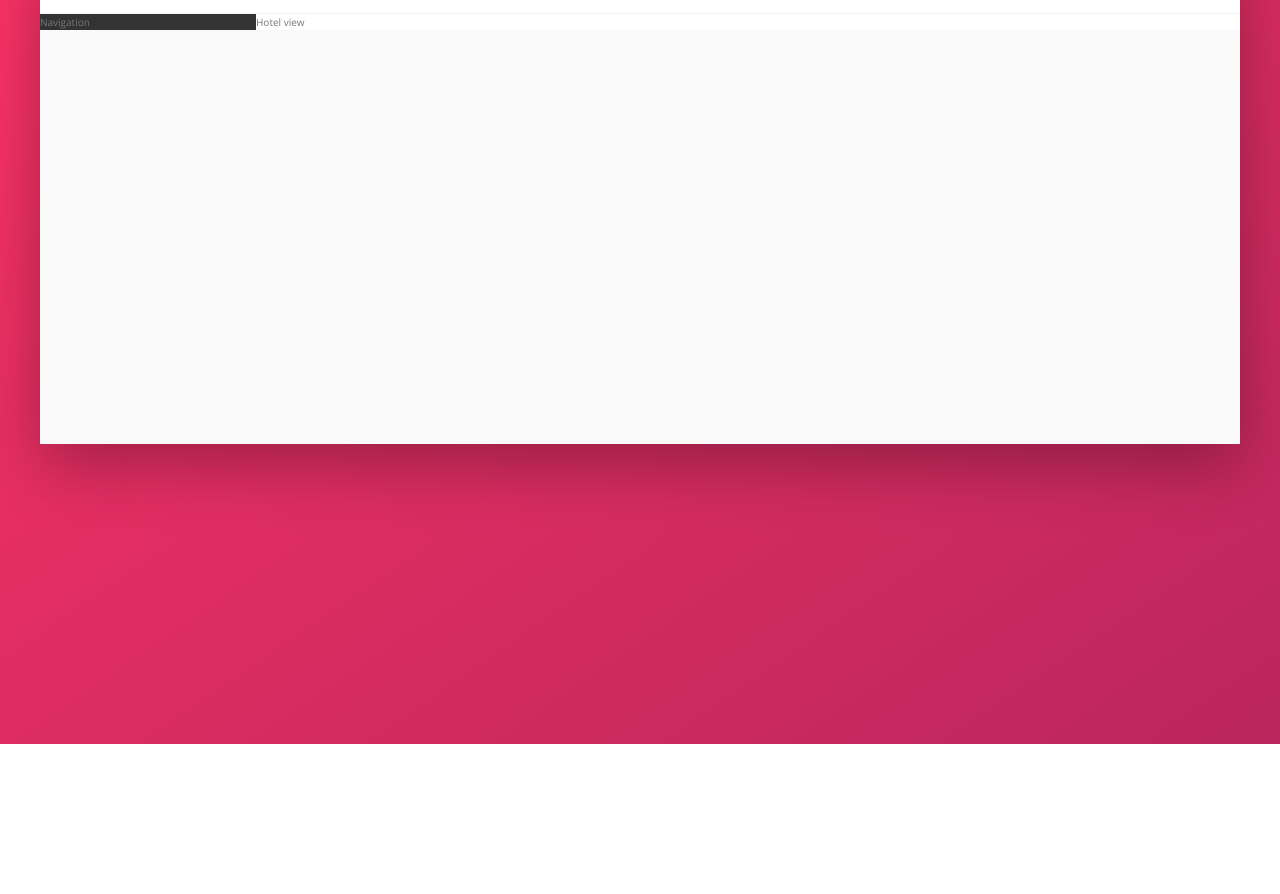
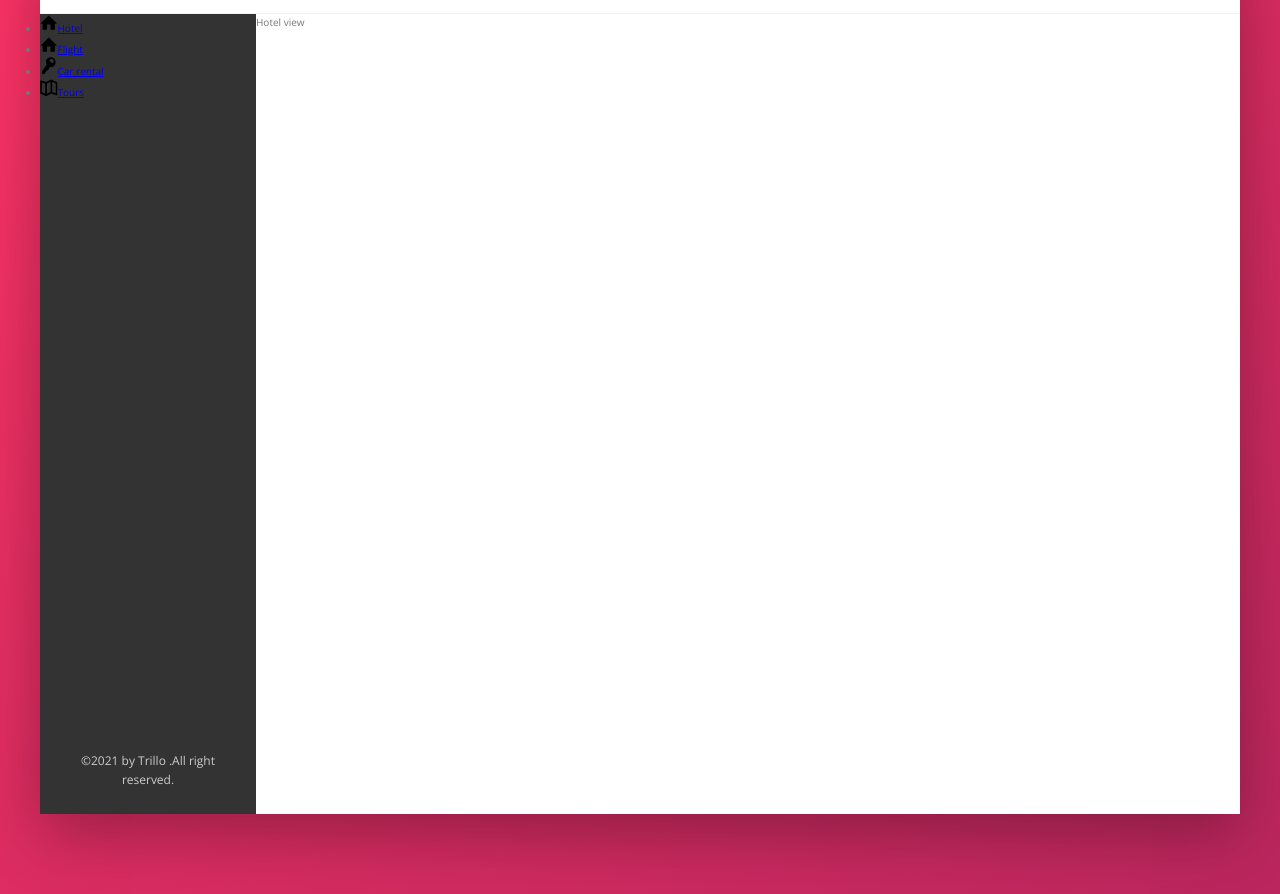
Before and after one commit to Ahmed-Roshdy-1/Trillo, a website: page index.html in a window 1280 px wide. Shown: the part 136-1030 px from the top of the page. Before the commit the page ends 880 px from the top, so only its background shows below. Drawn offline with nearby package versions, Linux system fonts and the light colour scheme.

Commit message:
Navigation

```diff
--- a/index.html
+++ b/index.html
@@ -38,7 +38,37 @@
         </nav>
       </header>
       <div class="content">
-        <nav class="sidebar"> Navigation </nav>
+        <nav class="sidebar">
+          <ul class="side-nav">
+            <li class="side-nav__item">
+              <a href="#" class="side-nav__link">
+                <svg class="side-nav__icon"><use xlink:href="img/sprite.svg#icon-home"></use></svg><span>Hotel</span>
+              </a>
+            </li>
+
+            <li class="side-nav__item">
+              <a href="#" class="side-nav__link">
+                <svg class="side-nav__icon"><use xlink:href="img/sprite.svg#icon-home"></use></svg><span>Flight</span>
+              </a>
+            </li>
+
+            <li class="side-nav__item">
+              <a href="#" class="side-nav__link">
+                <svg class="side-nav__icon"><use xlink:href="img/sprite.svg#icon-key"></use></svg
+                ><span>Car rental</span>
+              </a>
+            </li>
+
+            <li class="side-nav__item">
+              <a href="#" class="side-nav__link">
+                <svg class="side-nav__icon"><use xlink:href="img/sprite.svg#icon-map"></use></svg><span>Tours</span>
+              </a>
+            </li>
+          </ul>
+
+          <div class="legal"> &copy;2021 by Trillo .All right reserved. </div>
+        </nav>
+
         <main class="hetel-view"> Hotel view </main>
       </div>
     </div>
--- a/sass/_components.scss
+++ b/sass/_components.scss
@@ -110,3 +110,31 @@
     margin-left: 1rem;
   }
 }
+
+/////////////////////////////////////////////////////////@include
+//////////////////////////////////////////////////////////////////@include
+
+///////////////////////////////////////////////////@include
+// Side navigation
+
+.side-nav {
+  &__item {
+  }
+
+  &__link {
+  }
+
+  &__icon {
+    width: 1.75rem;
+    height: 1.75rem;
+  }
+}
+
+//Legal Text
+
+.legal {
+  font-size: 1.2rem;
+  color: var(--Grey-light-4);
+  text-align: center;
+  padding: 2.5rem;
+}
--- a/sass/_layout.scss
+++ b/sass/_layout.scss
@@ -23,9 +23,16 @@
     & .sidebar {
       background-color: var(--Grey-dark-1);
       flex: 0 0 18%;
+      display: flex;
+      flex-direction: column;
+      justify-content: space-between;
+
     }
     & .hetel-view {
       background-color: #fff;
+
+      //   test
+      height: 80rem;
       flex: 1;
     }
   }
```
Also changed, not shown: css/style.css.
